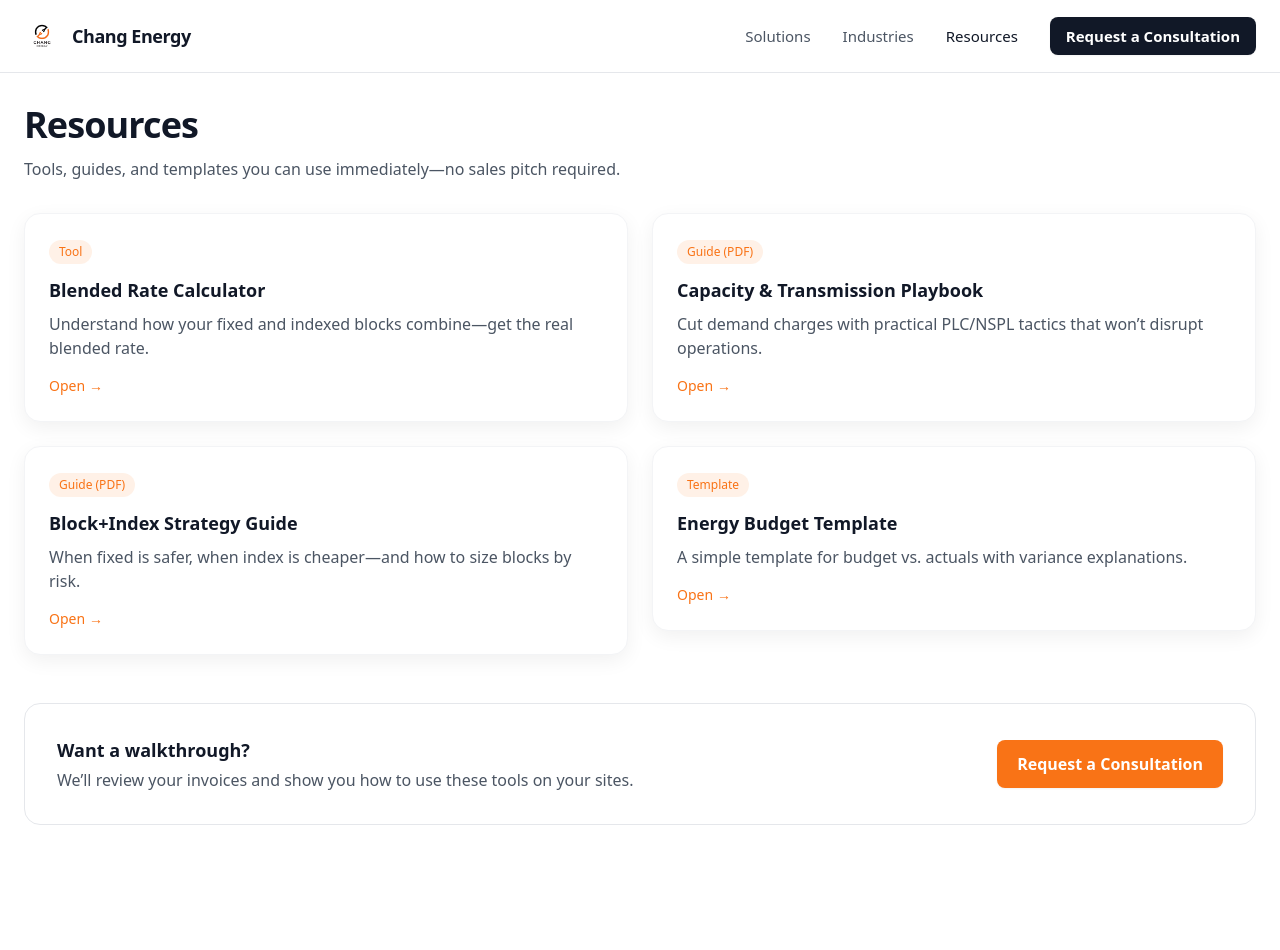
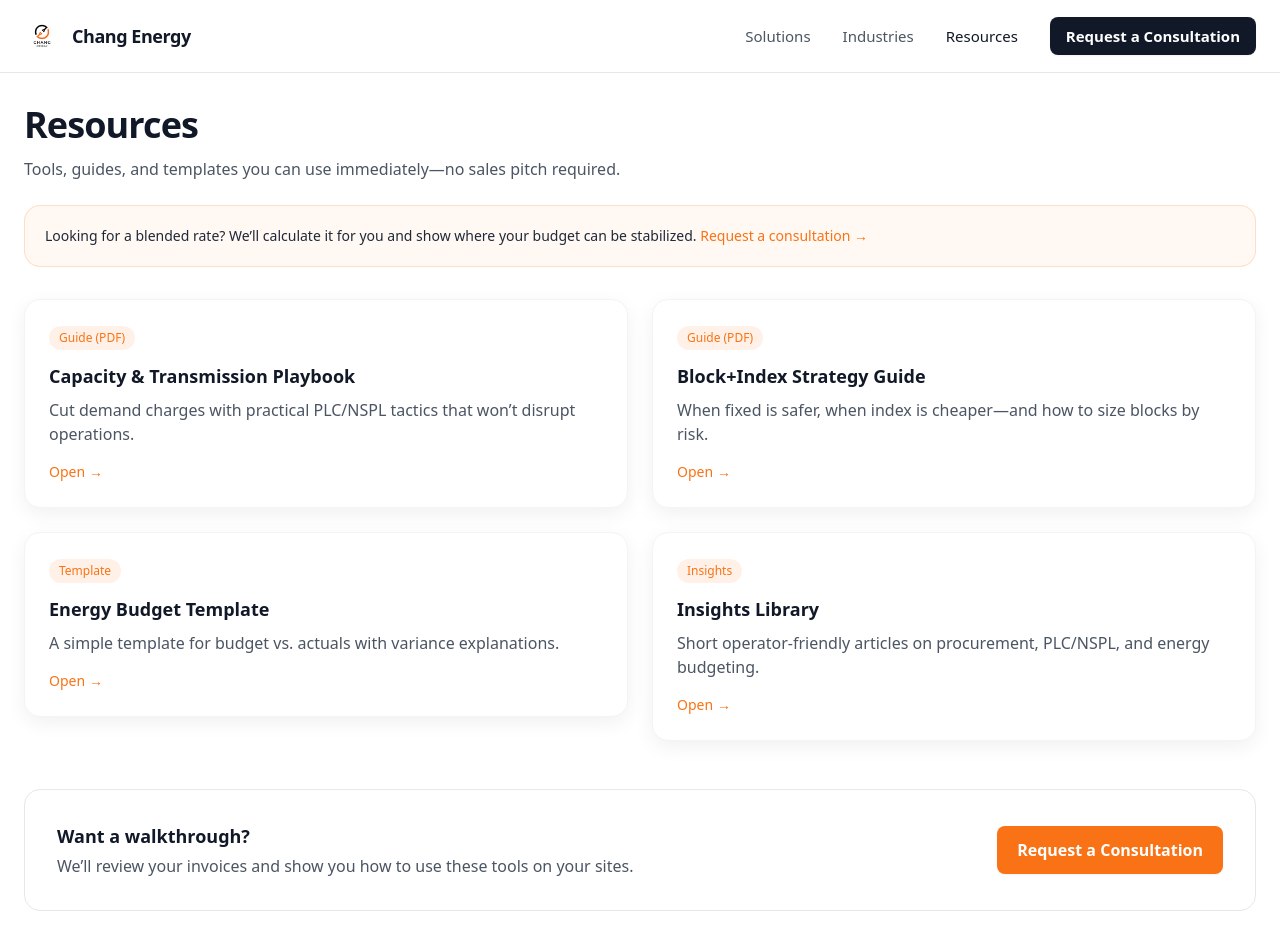
Before and after one commit to Alychang894/chang-energy-site, a Next.js app: page /resources in a window 1280 px wide. Shown: the top 950 px of the page. Before the commit the page ends 921 px from the top, so only its background shows below. Built offline with nearby package versions, Linux system fonts and the light colour scheme.

Commit message:
Update page.tsx

```diff
--- a/app/resources/page.tsx
+++ b/app/resources/page.tsx
@@ -9,19 +9,13 @@ export const metadata: Metadata = {
 };
 
 type Resource = {
-  tag: "Tool" | "Guide (PDF)" | "Template";
+  tag: "Guide (PDF)" | "Template" | "Insights";
   title: string;
   desc: string;
   href: string;
 };
 
 const items: Resource[] = [
-  {
-    tag: "Tool",
-    title: "Blended Rate Calculator",
-    desc: "Understand how your fixed and indexed blocks combine—get the real blended rate.",
-    href: "/resources/blended-rate-calculator",
-  },
   {
     tag: "Guide (PDF)",
     title: "Capacity & Transmission Playbook",
@@ -40,6 +34,12 @@ const items: Resource[] = [
     desc: "A simple template for budget vs. actuals with variance explanations.",
     href: "/resources/energy-budget-template.xlsx",
   },
+  {
+    tag: "Insights",
+    title: "Insights Library",
+    desc: "Short operator-friendly articles on procurement, PLC/NSPL, and energy budgeting.",
+    href: "/resources/insights",
+  },
 ];
 
 export default function ResourcesPage() {
@@ -47,18 +47,38 @@ export default function ResourcesPage() {
     <main className="px-6 pb-24 pt-8">
       <div className="mx-auto max-w-7xl">
         <FadeIn>
-          <h1 className="text-4xl font-bold tracking-tight text-gray-900">Resources</h1>
+          <h1 className="text-4xl font-bold tracking-tight text-gray-900">
+            Resources
+          </h1>
           <p className="mt-3 max-w-3xl text-gray-600">
             Tools, guides, and templates you can use immediately—no sales pitch required.
           </p>
         </FadeIn>
 
+        {/* NOTE: We removed the rate calculator intentionally to encourage outreach */}
+        <FadeIn delay={100}>
+          <div className="mt-6 rounded-2xl border border-brand/20 bg-brand/5 p-5">
+            <p className="text-sm text-gray-800">
+              Looking for a blended rate? We’ll calculate it for you and show where your budget
+              can be stabilized.{" "}
+              <a href="/contact" className="link-brand font-medium">Request a consultation →</a>
+            </p>
+          </div>
+        </FadeIn>
+
         <div className="mt-8 grid gap-6 md:grid-cols-2">
           {items.map((r, i) => (
-            <FadeIn key={r.title} delay={i * 80}>
-              <a href={r.href} className="card block p-6 hover:shadow-lg transition-shadow">
-                <span className="badge-brand">{r.tag}</span>
-                <h2 className="mt-3 text-lg font-semibold text-gray-900">{r.title}</h2>
+            <FadeIn key={r.title} delay={(i + 2) * 80}>
+              <a
+                href={r.href}
+                className="card block p-6 hover:shadow-lg transition-shadow"
+              >
+                <span className="badge-brand">
+                  {r.tag}
+                </span>
+                <h2 className="mt-3 text-lg font-semibold text-gray-900">
+                  {r.title}
+                </h2>
                 <p className="mt-2 text-gray-600">{r.desc}</p>
                 <span className="mt-4 inline-flex items-center gap-1 text-sm link-brand">
                   Open <span aria-hidden>→</span>
@@ -69,7 +89,7 @@ export default function ResourcesPage() {
         </div>
 
         {/* helper CTA */}
-        <FadeIn delay={400}>
+        <FadeIn delay={480}>
           <div className="mt-12 rounded-2xl border bg-white p-8 flex items-center justify-between gap-6">
             <div>
               <h3 className="text-lg font-semibold">Want a walkthrough?</h3>
@@ -77,7 +97,9 @@ export default function ResourcesPage() {
                 We’ll review your invoices and show you how to use these tools on your sites.
               </p>
             </div>
-            <a href="/contact" className="btn btn-primary px-4 py-2">Request a Consultation</a>
+            <a href="/contact" className="btn btn-primary px-4 py-2">
+              Request a Consultation
+            </a>
           </div>
         </FadeIn>
       </div>
```
